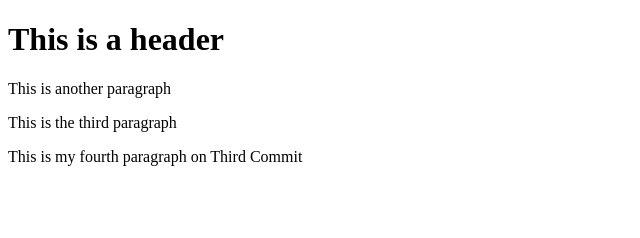
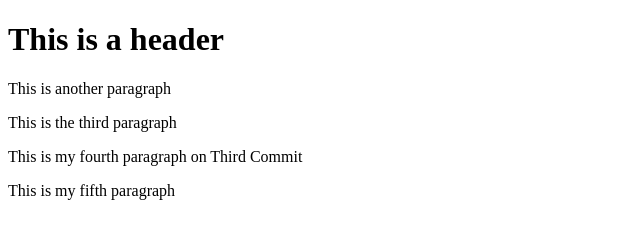
Before and after one commit to rhundal/git-test, a plain HTML site: page index.html in a window 1280 px wide. Shown: the whole page, without its empty margins (0-640 px from the left). Drawn offline with Linux system fonts and the light colour scheme.

Commit message:
Test commit from VCS - fifth para

```diff
--- a/index.html
+++ b/index.html
@@ -8,5 +8,6 @@
         <p> This is another paragraph </p>
         <p> This is the third paragraph </p>
         <p> This is my fourth paragraph on Third Commit </p>
+        <p> This is my fifth paragraph </p>
     </body>
 </html>
```
